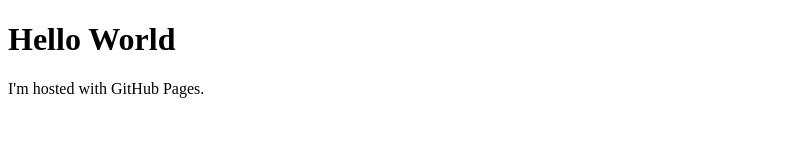
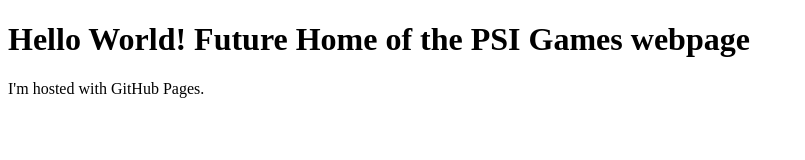
Before and after one commit to JAdam009/JAdam009.github.io, a plain HTML site: page index.html in a window 1280 px wide. Shown: the whole page, without its empty margins (0-805 px from the left). Drawn offline with Linux system fonts and the light colour scheme.

Commit message:
edited page

```diff
--- a/index.html
+++ b/index.html
@@ -1,7 +1,7 @@
 <!DOCTYPE html>
 <html>
 <body>
-<h1>Hello World</h1>
+<h1>Hello World! Future Home of the PSI Games webpage</h1>
 <p>I'm hosted with GitHub Pages.</p>
 </body>
 </html>
```
